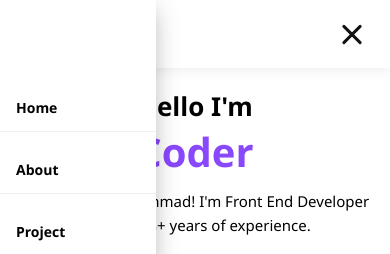
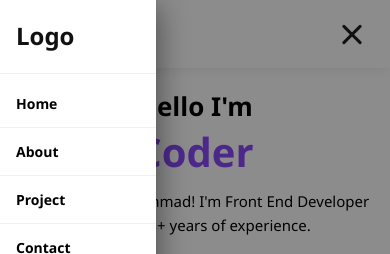
Before and after one commit to Mcybernet/Porto_New, a plain HTML site: page index.html in a window 390 px wide. Both pictures are taken after a click on the button "Buka menu navigasi". Shown: the top 254 px of the page. Drawn offline with nearby package versions, Linux system fonts and the light colour scheme.

Commit message:
style: overlay gelap + shadow saat drawer terbuka, logo di atas navigasi drawer

```diff
--- a/index.html
+++ b/index.html
@@ -13,6 +13,7 @@
 
 <body>
     <header>
+        <div class="nav-overlay" id="nav-overlay"></div>
         <nav class="navbar">
             <div class="logo">
                 <h1>Logo</h1>
@@ -206,18 +207,25 @@
 
         const hamMenu = document.querySelector(".ham-menu");
         const navLink = document.querySelector(".nav-link");
+        const navOverlay = document.querySelector(".nav-overlay");
 
         function closeMenu() {
             navLink.classList.remove("active");
             hamMenu.classList.remove("active");
+            navOverlay.classList.remove("active");
+            document.documentElement.classList.remove("menu-open");
             hamMenu.setAttribute("aria-expanded", "false");
         }
 
         hamMenu.addEventListener("click", () => {
             const isOpen = navLink.classList.toggle("active");
             hamMenu.classList.toggle("active", isOpen);
+            navOverlay.classList.toggle("active", isOpen);
+            document.documentElement.classList.toggle("menu-open", isOpen);
             hamMenu.setAttribute("aria-expanded", isOpen ? "true" : "false");
         });
+
+        navOverlay.addEventListener("click", closeMenu);
 
         navLink.querySelectorAll("a").forEach((link) => {
             link.addEventListener("click", closeMenu);
--- a/style.css
+++ b/style.css
@@ -649,6 +649,10 @@ select{
 }
 
 /* ---------- Hamburger (hanya tampil di mobile) ---------- */
+.nav-overlay{
+    display: none;
+}
+
 .ham-menu{
     display: none;
     flex-direction: column;
@@ -795,6 +799,25 @@ select{
     }
     .ham-menu{
         display: flex;
+        position: relative;
+        z-index: 103;
+    }
+    .nav-overlay{
+        display: block;
+        position: fixed;
+        inset: 0;
+        background-color: rgba(0, 0, 0, .45);
+        opacity: 0;
+        visibility: hidden;
+        transition: opacity .3s ease, visibility .3s ease;
+        z-index: 101;
+    }
+    .nav-overlay.active{
+        opacity: 1;
+        visibility: visible;
+    }
+    html.menu-open{
+        overflow: hidden;
     }
     .nav-link{
         position: fixed;
@@ -809,15 +832,26 @@ select{
         flex-wrap: nowrap;
         gap: 0;
         margin: 0;
-        padding: 84px 0 16px;
+        padding: 0 0 16px;
         font-size: 16px;
         background-color: #ffffff;
-        box-shadow: 6px 0 24px -10px rgba(0, 0, 0, .35);
+        box-shadow: 8px 0 28px -6px rgba(0, 0, 0, .45);
         overflow-y: auto;
-        z-index: 90;
+        z-index: 102;
         transform: translateX(-105%);
         visibility: hidden;
         transition: transform .35s cubic-bezier(.4, 0, .2, 1), visibility .35s ease;
+    }
+    .nav-link::before{
+        content: "Logo";
+        display: block;
+        margin-bottom: 6px;
+        padding: 22px 16px;
+        font-size: 24px;
+        font-weight: 700;
+        line-height: 1.2;
+        color: #111111;
+        border-bottom: 1px solid #f0f0f0;
     }
     .nav-link.active{
         transform: translateX(0);
@@ -1056,9 +1090,6 @@ select{
 
 /* ---------- Small phone : <= 480px ---------- */
 @media screen and (max-width: 480px){
-    .nav-link{
-        gap: 14px;
-    }
     .nav-link li a{
         font-size: 14px;
     }
```
